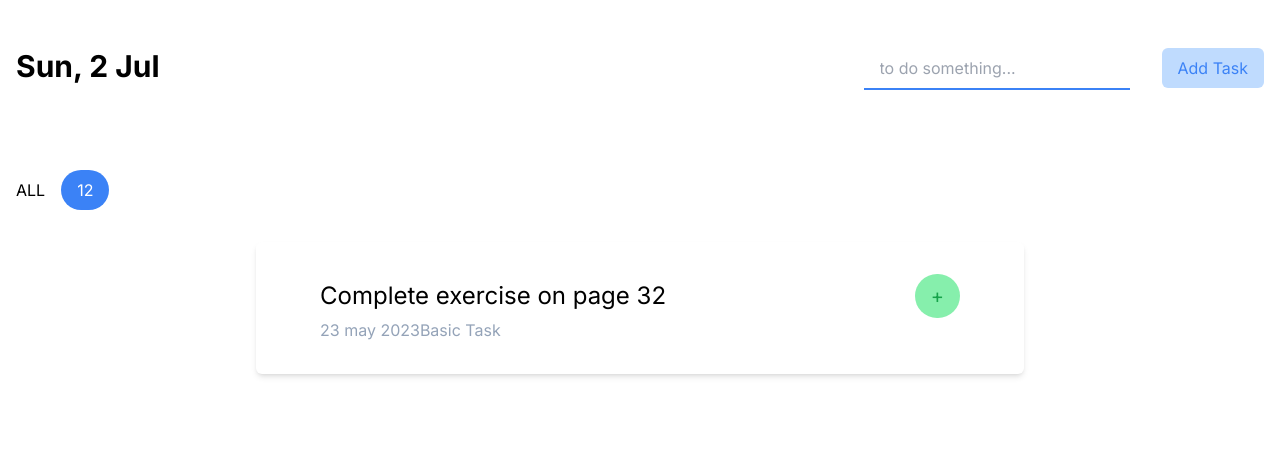
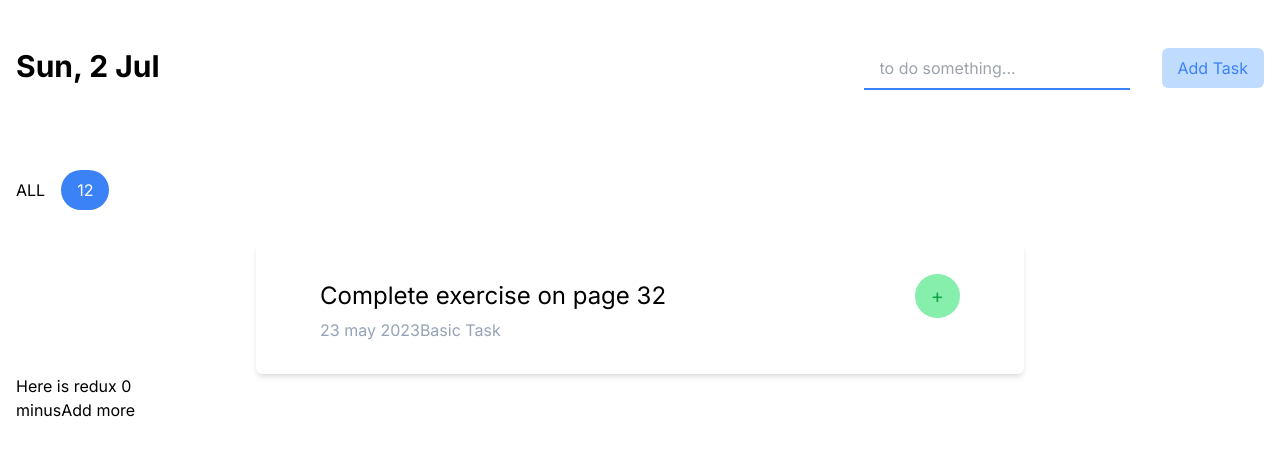
Before and after one commit to DrChhun/TodoNext, a Next.js app: page / in a window 1280 px wide. Shown: the top 456 px of the page. Built offline with nearby package versions, Linux system fonts and the light colour scheme.

Commit message:
added rtk to application

```diff
--- /dev/null
+++ b/app/components/Provider.tsx
@@ -0,0 +1,8 @@
+"use client";
+
+import { Provider } from "react-redux";
+import { store } from "../redux/store/store";
+
+export const Providers = ({ children }: any) => {
+  return <Provider store={store}>{children}</Provider>;
+};
--- a/app/layout.tsx
+++ b/app/layout.tsx
@@ -1,21 +1,24 @@
-import './globals.css'
-import { Inter } from 'next/font/google'
+import { Providers } from "./components/Provider";
+import "./globals.css";
+import { Inter } from "next/font/google";
 
-const inter = Inter({ subsets: ['latin'] })
+const inter = Inter({ subsets: ["latin"] });
 
 export const metadata = {
-  title: 'Create Next App',
-  description: 'Generated by create next app',
-}
+  title: "Create Next App",
+  description: "Generated by create next app",
+};
 
 export default function RootLayout({
   children,
 }: {
-  children: React.ReactNode
+  children: React.ReactNode;
 }) {
   return (
     <html lang="en">
-      <body className={inter.className}>{children}</body>
+      <Providers>
+        <body className={inter.className}>{children}</body>
+      </Providers>
     </html>
-  )
+  );
 }
--- a/app/page.tsx
+++ b/app/page.tsx
@@ -1,9 +1,15 @@
+"use client";
+
 import { DateDisplay } from "./components/Date/DateDisplay";
 import { InputTask } from "./components/Task/InputTask";
 import { TaskDetail } from "./components/Task/TaskDetail";
 import { Tab } from "./components/ToggleTab/Tab";
+import { decrement, increment } from "./redux/features/todoRedux";
+import { useDispatch, useSelector } from "react-redux";
 
 const Page = () => {
+  const todo = useSelector((state: any) => state.todos.value);
+  const dispath = useDispatch();
   return (
     <div className="container">
       <div className="flex justify-between py-12">
@@ -16,6 +22,10 @@ const Page = () => {
         date={"23 may 2023"}
         category={"Basic Task"}
       />
+
+      <h1>Here is redux {todo}</h1>
+      <button onClick={() => dispath(decrement())}>minus</button>
+      <button onClick={() => dispath(increment())}>Add more</button>
     </div>
   );
 };
--- /dev/null
+++ b/app/redux/features/todoRedux.ts
@@ -0,0 +1,35 @@
+'use client';
+
+import { createSlice } from '@reduxjs/toolkit'
+import type { PayloadAction } from '@reduxjs/toolkit'
+
+// Define a type for the slice state
+interface CounterState {
+  value: number
+}
+
+// Define the initial state using that type
+const initialState: CounterState = {
+  value: 0,
+}
+
+export const counterSlice = createSlice({
+  name: 'todo',
+  initialState,
+  reducers: {
+    increment: (state) => {
+      state.value += 1
+    },
+    decrement: (state) => {
+      state.value -= 1
+    },
+    // Use the PayloadAction type to declare the contents of `action.payload`
+    incrementByAmount: (state, action: PayloadAction<number>) => {
+      state.value += action.payload
+    },
+  },
+})
+
+export const { increment, decrement, incrementByAmount } = counterSlice.actions
+
+export default counterSlice.reducer
--- /dev/null
+++ b/app/redux/store/store.ts
@@ -0,0 +1,13 @@
+import { configureStore } from '@reduxjs/toolkit'
+import todosReducer from '../features/todoRedux'
+
+export const store = configureStore({
+    reducer: {
+        todos: todosReducer,
+    },
+})
+
+// Infer the `RootState` and `AppDispatch` types from the store itself
+export type RootState = ReturnType<typeof store.getState>
+// Inferred type: {posts: PostsState, comments: CommentsState, users: UsersState}
+export type AppDispatch = typeof store.dispatch
--- a/package.json
+++ b/package.json
@@ -9,6 +9,7 @@
     "lint": "next lint"
   },
   "dependencies": {
+    "@reduxjs/toolkit": "^1.9.5",
     "@types/node": "20.3.3",
     "@types/react": "18.2.14",
     "@types/react-dom": "18.2.6",
@@ -19,6 +20,7 @@
     "postcss": "8.4.24",
     "react": "18.2.0",
     "react-dom": "18.2.0",
+    "react-redux": "^8.1.1",
     "tailwindcss": "3.3.2",
     "typescript": "5.1.6"
   }
```
Also changed, not shown: 1 other file (tests, documents, lock files or other folders).
